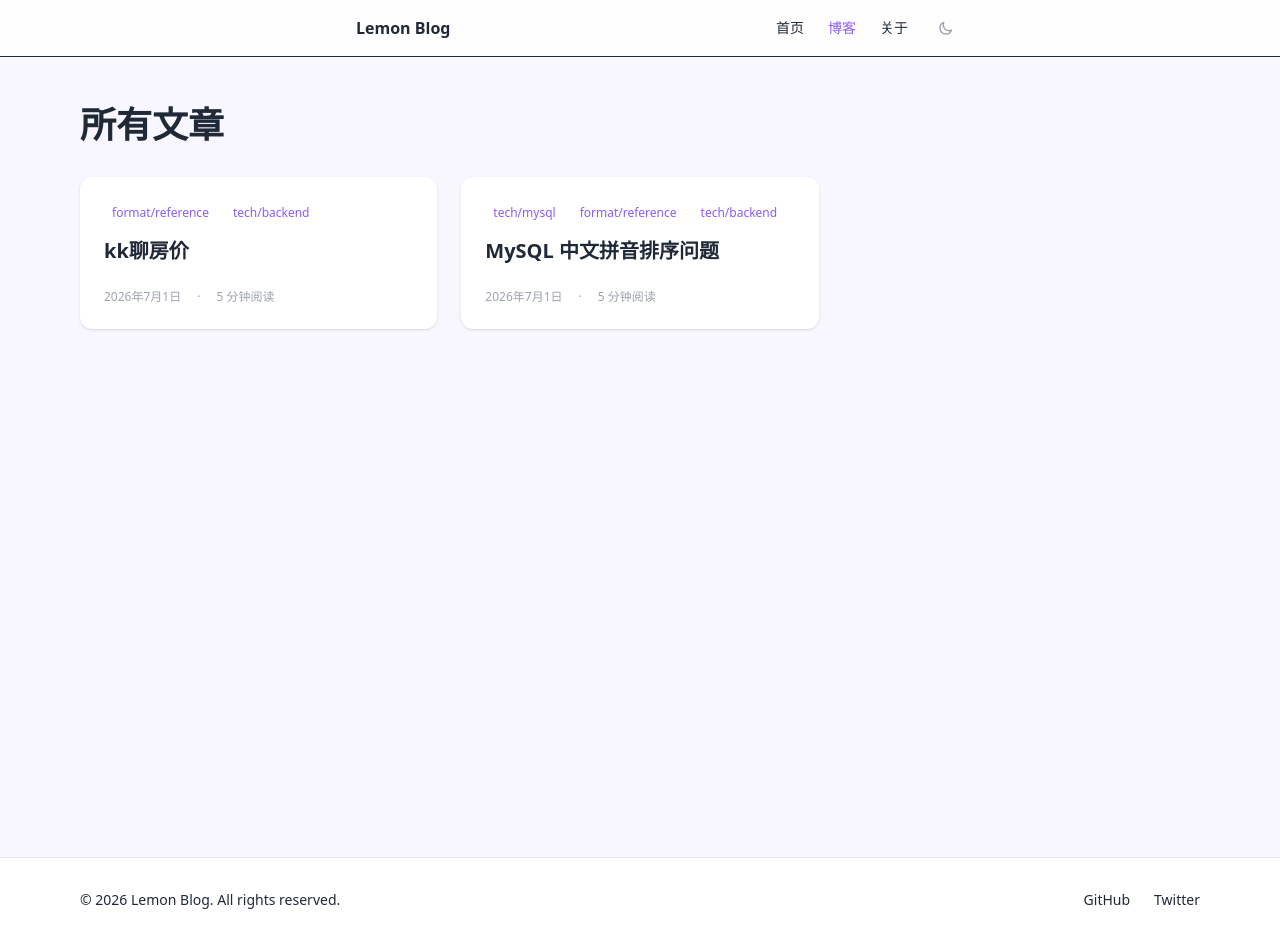
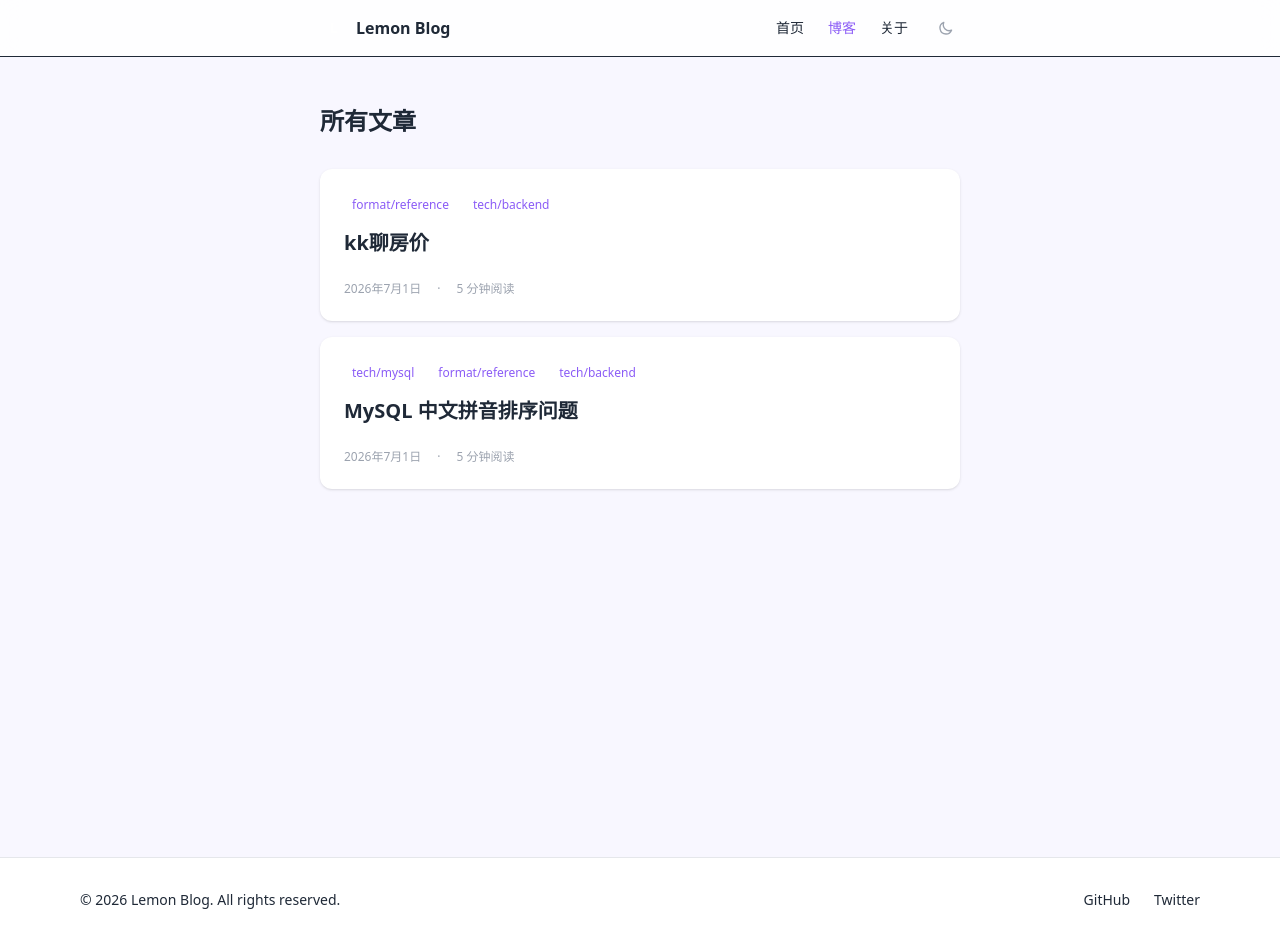
Before and after one commit to lengmodkx/lemonBlog, a Next.js app: page /blog in a window 1280 px wide. Built offline with nearby package versions, Linux system fonts and the light colour scheme; a small style sheet from the web is missing.

Commit message:
refactor: update blog listing page with lavender theme - Single column layout matching homepage - Clean spacing with space-y-4 - Consistent design with ArticleCard - Updated typography sizes

```diff
--- a/src/app/blog/page.tsx
+++ b/src/app/blog/page.tsx
@@ -11,20 +11,20 @@ export default function BlogPage() {
 
   return (
     <div className="min-h-screen bg-paper-50 dark:bg-ink-DEFAULT">
-      <div className="max-w-6xl mx-auto px-4 py-12">
-        <h1 className="text-4xl font-bold text-ink dark:text-text-primary mb-8">
+      <div className="max-w-2xl mx-auto px-4 py-12">
+        <h1 className="text-2xl font-bold text-ink dark:text-text-primary mb-8">
           所有文章
         </h1>
 
         {posts.length > 0 ? (
-          <div className="grid grid-cols-1 md:grid-cols-2 lg:grid-cols-3 gap-6">
+          <div className="space-y-4">
             {posts.map((post) => (
               <ArticleCard key={post.slug} post={post} />
             ))}
           </div>
         ) : (
-          <div className="text-center py-20">
-            <p className="text-muted text-lg">暂无文章</p>
+          <div className="text-center py-12">
+            <p className="text-text-muted">暂无文章</p>
           </div>
         )}
       </div>
```
